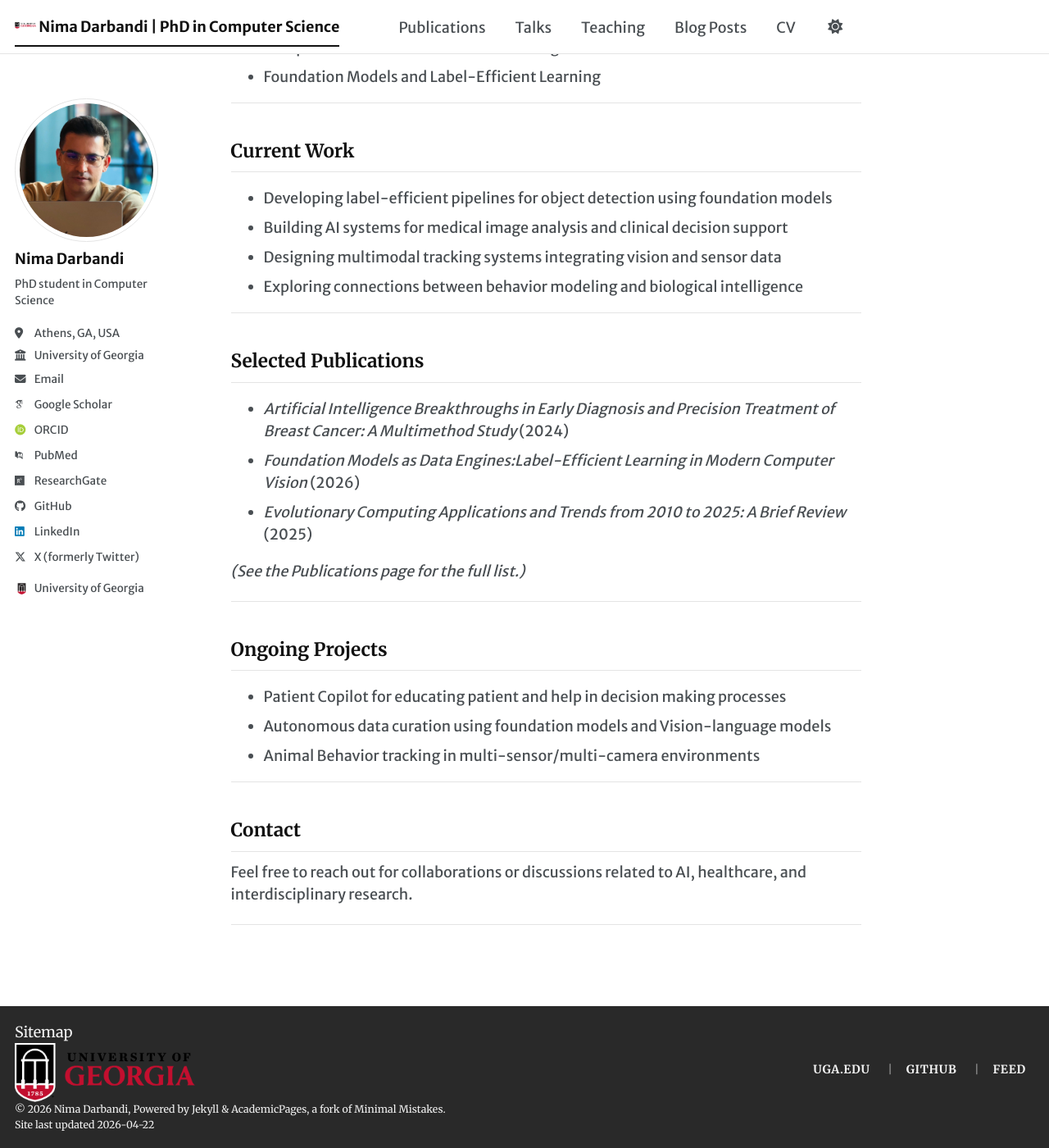
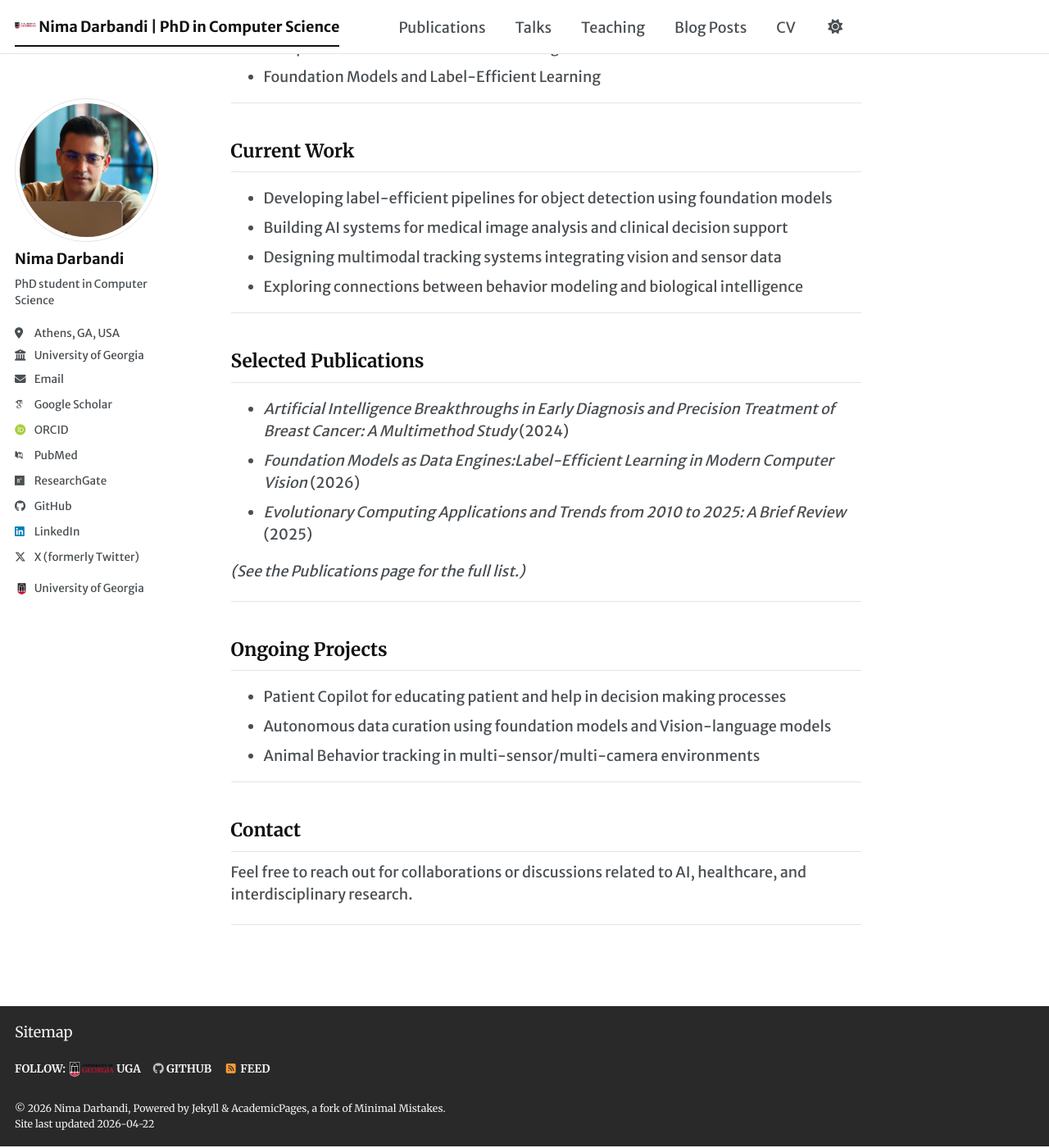
Before and after one commit to nimadarbandi/nimadarbandi.github.io, a Jekyll site: the page built from _pages/about.md, in a window 1280 px wide and 1400 px high, scrolled down 547 px. Shown: the whole window at 82% size. Built offline with Jekyll 4.4.1, drawn with Linux system fonts in a browser that asks for light colours; some web fonts are replaced; a script bundle is joined from its source files by our own code; library files that are not in the unit come from our copies.

Commit message:
revert-2

```diff
--- a/_includes/footer.html
+++ b/_includes/footer.html
@@ -2,23 +2,25 @@
 
 {% if site.author.github or site.author.bitbucket or site.atom_feed.hide != true %}
 <div class="page__footer-follow">
-  <div class="footer-uga-wrap">
-    <a class="footer-uga-brand" href="https://www.uga.edu/" rel="nofollow">
-      <img class="footer-uga-wordmark" src="{{ '/images/UGA.png' | relative_url }}" alt="University of Georgia logo">
+  <ul class="social-icons">
+    {% if site.data.ui-text[site.locale].follow_label %}
+      <li><strong>{{ site.data.ui-text[site.locale].follow_label }}</strong></li>
+    {% endif %}
+    <li>
+      <a href="https://www.uga.edu/" rel="nofollow">
+        <img class="social-uga-logo" src="{{ '/images/UGA.png' | relative_url }}" alt="UGA logo"> UGA
       </a>
-    <ul class="footer-uga-links">
-      <li><a href="https://www.uga.edu/" rel="nofollow">UGA.edu</a></li>
+    </li>
     {% if site.author.github %}
-        <li><a href="https://github.com/{{ site.author.github }}">GitHub</a></li>
+      <li><a href="https://github.com/{{ site.author.github }}"><i class="fab fa-github" aria-hidden="true"></i> GitHub</a></li>
     {% endif %}
     {% if site.author.bitbucket %}
-        <li><a href="https://bitbucket.org/{{ site.author.bitbucket }}">Bitbucket</a></li>
+      <li><a href="https://bitbucket.org/{{ site.author.bitbucket }}"><i class="fab fa-bitbucket" aria-hidden="true"></i> Bitbucket</a></li>
     {% endif %}
     {% if site.atom_feed.hide != true %}
-        <li><a href="{% if site.atom_feed.path %}{{ site.atom_feed.path }}{% else %}{{ '/feed.xml' | relative_url }}{% endif %}">{{ site.data.ui-text[site.locale].feed_label | default: "Feed" }}</a></li>
+    <li><a href="{% if site.atom_feed.path %}{{ site.atom_feed.path }}{% else %}{{ '/feed.xml' | relative_url }}{% endif %}"><i class="fa fa-fw fa-rss-square" aria-hidden="true"></i> {{ site.data.ui-text[site.locale].feed_label | default: "Feed" }}</a></li>
     {% endif %}
   </ul>
-  </div>
 </div>
 {% endif %}
 
--- a/_includes/head/custom.html
+++ b/_includes/head/custom.html
@@ -88,6 +88,14 @@
     margin-right: 0px;
   }
 
+  .social-uga-logo {
+    width: 54px;
+    height: 54px;
+    object-fit: contain;
+    vertical-align: middle;
+    margin-right: 0;
+  }
+
   .sidebar .sidebar-uga-logo {
     display: inline-block;
     width: 1.75em;
@@ -120,68 +128,6 @@
     text-decoration: none;
   }
 
-  .page__footer .footer-uga-wrap {
-    display: flex;
-    align-items: center;
-    justify-content: space-between;
-    gap: 1rem;
-    flex-wrap: wrap;
-  }
-
-  .page__footer .footer-uga-brand {
-    display: inline-flex;
-    align-items: center;
-  }
-
-  .page__footer .footer-uga-wordmark {
-    width: 220px;
-    max-width: 100%;
-    height: auto;
-    object-fit: contain;
-  }
-
-  .page__footer .footer-uga-links {
-    margin: 0;
-    padding: 0;
-    list-style: none;
-    display: flex;
-    align-items: center;
-    flex-wrap: wrap;
-    gap: 0.65rem;
-  }
-
-  .page__footer .footer-uga-links li {
-    display: inline-flex;
-    align-items: center;
-  }
-
-  .page__footer .footer-uga-links li + li::before {
-    content: "|";
-    color: rgba(255, 255, 255, 0.55);
-    margin-right: 0.65rem;
-  }
-
-  .page__footer .footer-uga-links a {
-    text-transform: uppercase;
-    letter-spacing: 0.05em;
-    font-size: 0.78rem;
-    white-space: nowrap;
-  }
-
-  @media (max-width: 640px) {
-    .page__footer .footer-uga-wordmark {
-      width: 180px;
-    }
-
-    .page__footer .footer-uga-links {
-      gap: 0.45rem;
-    }
-
-    .page__footer .footer-uga-links li + li::before {
-      margin-right: 0.45rem;
-    }
-  }
-
   html:not([data-theme="dark"]) .masthead__menu-item.selected a {
     border-bottom-color: #111111;
   }
```
Lines whose indentation alone changed are shown as unchanged.
